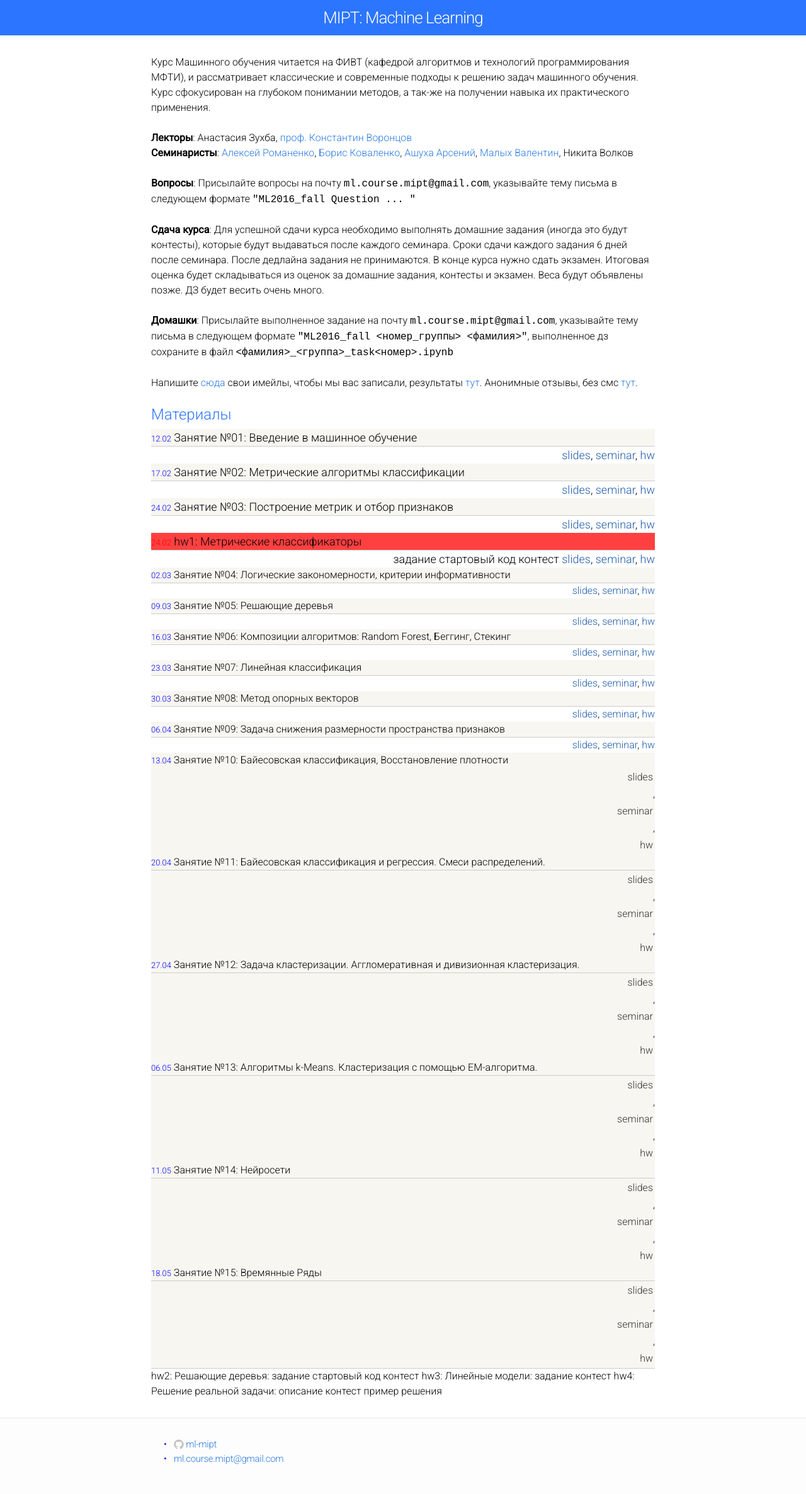
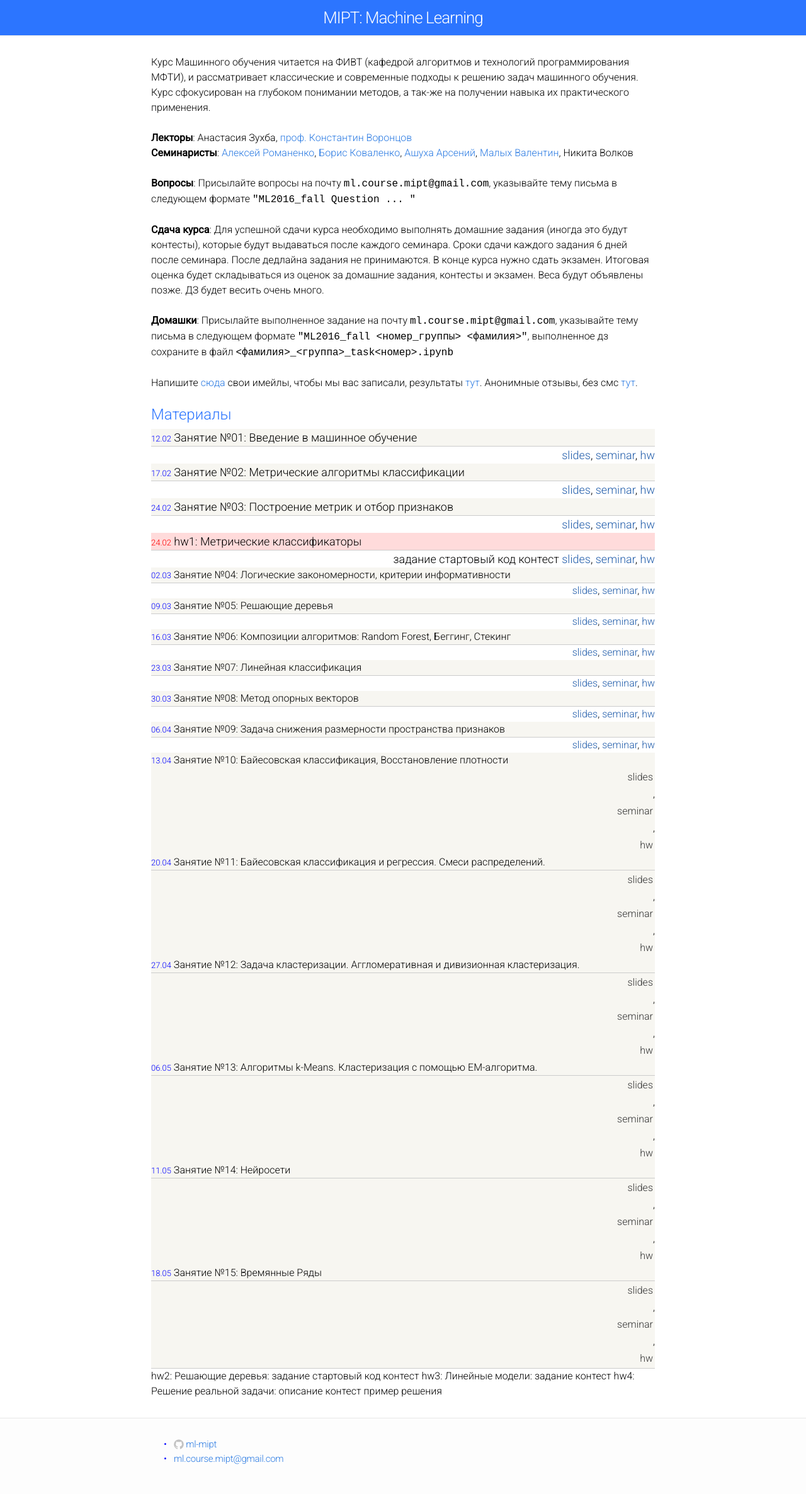
Before and after one commit to ml-mipt/old-ml-mipt.github.io, a Jekyll site: the page built from 2016part1.html, in a window 1280 px wide. Shown: the whole page at 63% size. Built offline with Jekyll 4.4.1, drawn with Linux system fonts in a browser that asks for light colours.

Commit message:
part1 2016

```diff
--- a/css/main.css
+++ b/css/main.css
@@ -67,7 +67,7 @@
   border-bottom: 1px solid #CCC;
 }
 .hw-item:nth-child(even) {
-  background-color: #ff4040;
+  background-color: #ffdbdb;
 }
 
 /* Custom CSS rules for content */
```
